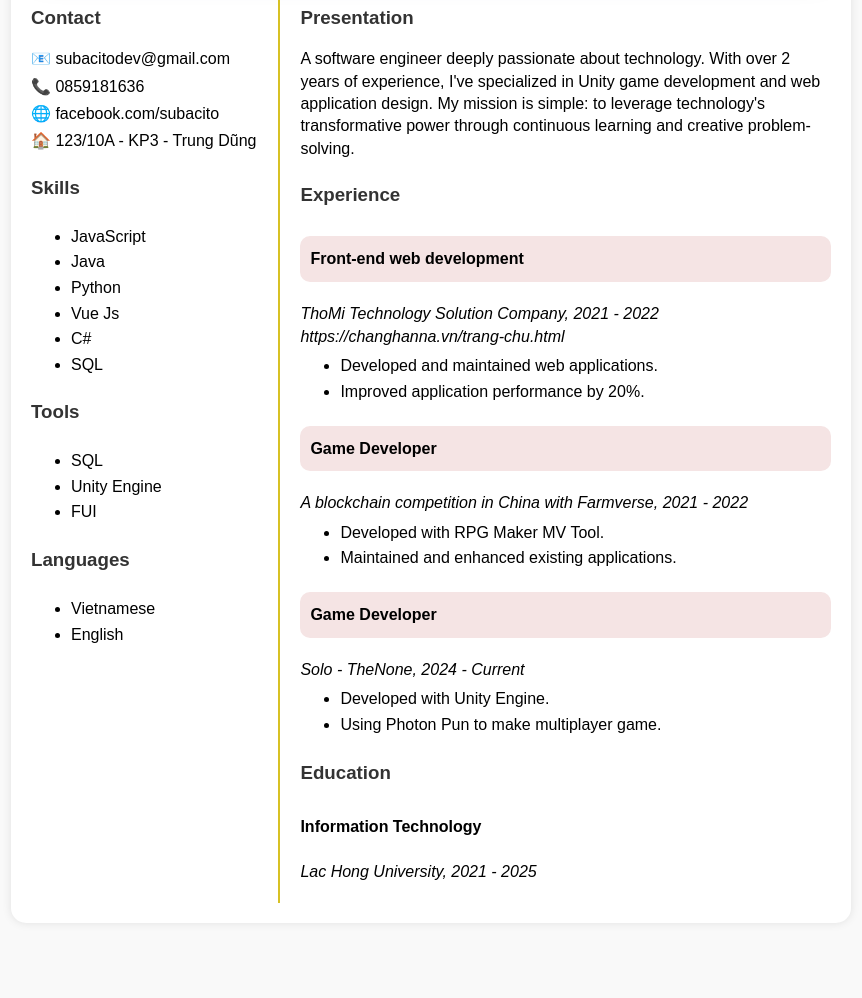
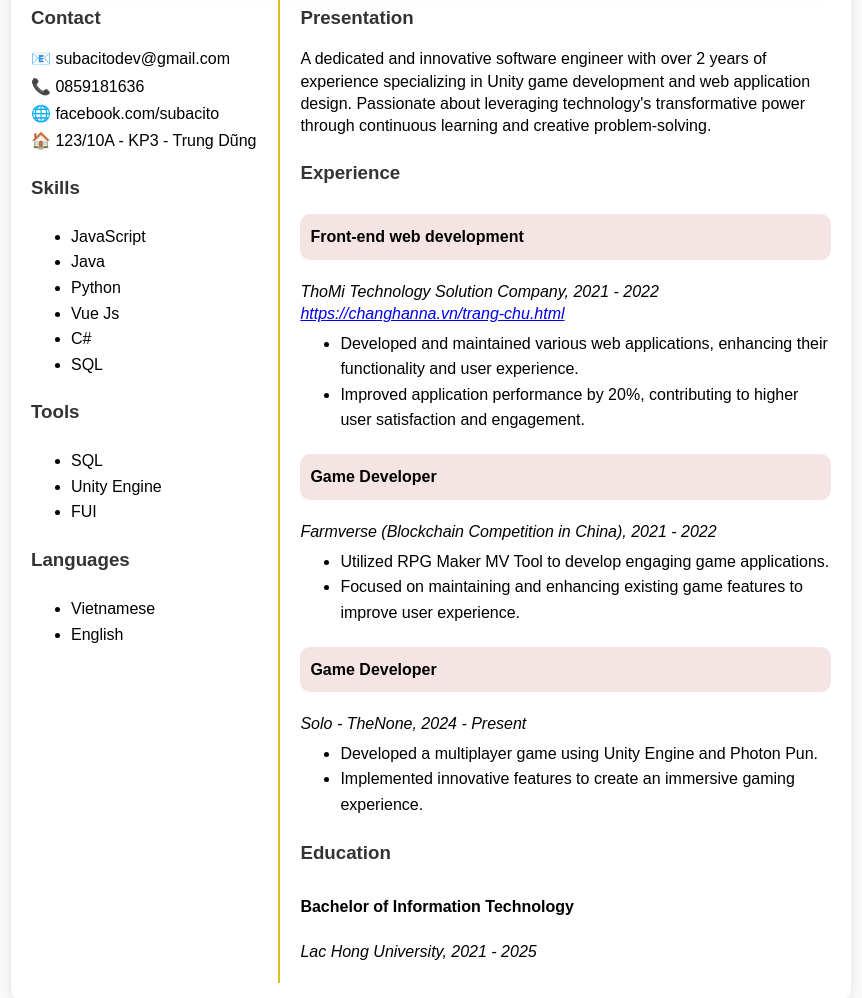
Before and after one commit to SUBACITO/my_cv, a plain HTML site: page index.html in a window 1280 px wide. Shown: the part 378-1376 px from the top of the page, without its empty margins (209-1071 px from the left). Before the commit the page ends 1321 px from the top, so only its background shows below. Drawn offline with Linux system fonts and the light colour scheme.

Commit message:
Update index.html

```diff
--- a/index.html
+++ b/index.html
@@ -60,39 +60,42 @@
             <main class="main-content">
                 <section class="profile-summary">
                     <h3>Presentation</h3>
-                    <p>A software engineer deeply passionate about technology. With over 2 years of experience, I've specialized in Unity game development and web application design. My mission is simple: to leverage technology's transformative power through continuous learning and creative problem-solving.</p>
+                    <p>A dedicated and innovative software engineer with over 2 years of experience specializing in Unity game development and web application design. Passionate about leveraging technology's transformative power through continuous learning and creative problem-solving.
+</p>
                 </section>
                 <section class="experience">
                     <h3>Experience</h3>
                     <div class="job">
                         <h4>Front-end web development</h4>
-                        <p class="company">ThoMi Technology Solution Company, 2021 - 2022 <a>https://changhanna.vn/trang-chu.html</a></p>
+                        <p class="company">ThoMi Technology Solution Company, 2021 - 2022 <a href="https://changhanna.vn/trang-chu.html">https://changhanna.vn/trang-chu.html</a></p>
                         <ul>
-                            <li>Developed and maintained web applications.</li>
-                            <li>Improved application performance by 20%.</li>
+                            <li>Developed and maintained various web applications, enhancing their functionality and user experience.
+</li>
+                            <li>Improved application performance by 20%, contributing to higher user satisfaction and engagement.
+</li>
                         </ul>
                     </div>
                     <div class="job">
                         <h4>Game Developer</h4>
-                        <p class="company">A blockchain competition in China with Farmverse, 2021 - 2022</p>
+                        <p class="company">Farmverse (Blockchain Competition in China), 2021 - 2022</p>
                         <ul>
-                            <li>Developed with RPG Maker MV Tool.</li>
-                            <li>Maintained and enhanced existing applications.</li>
+                            <li>Utilized RPG Maker MV Tool to develop engaging game applications.</li>
+                            <li>Focused on maintaining and enhancing existing game features to improve user experience.</li>
                         </ul>
                     </div>
                     <div class="job">
                         <h4>Game Developer</h4>
-                        <p class="company">Solo - TheNone, 2024 - Current</p>
+                        <p class="company">Solo - TheNone, 2024 - Present</p>
                         <ul>
-                            <li>Developed with Unity Engine.</li>
-                            <li>Using Photon Pun to make multiplayer game.</li>
+                            <li>Developed a multiplayer game using Unity Engine and Photon Pun.</li>
+                            <li>Implemented innovative features to create an immersive gaming experience.</li>
                         </ul>
                     </div>
                 </section>
                 <section class="education">
                     <h3>Education</h3>
                     <div class="education-item">
-                        <h4>Information Technology</h4>
+                        <h4>Bachelor of Information Technology</h4>
                         <p class="institution">Lac Hong University, 2021 - 2025</p>
                     </div>
                 </section>
```
